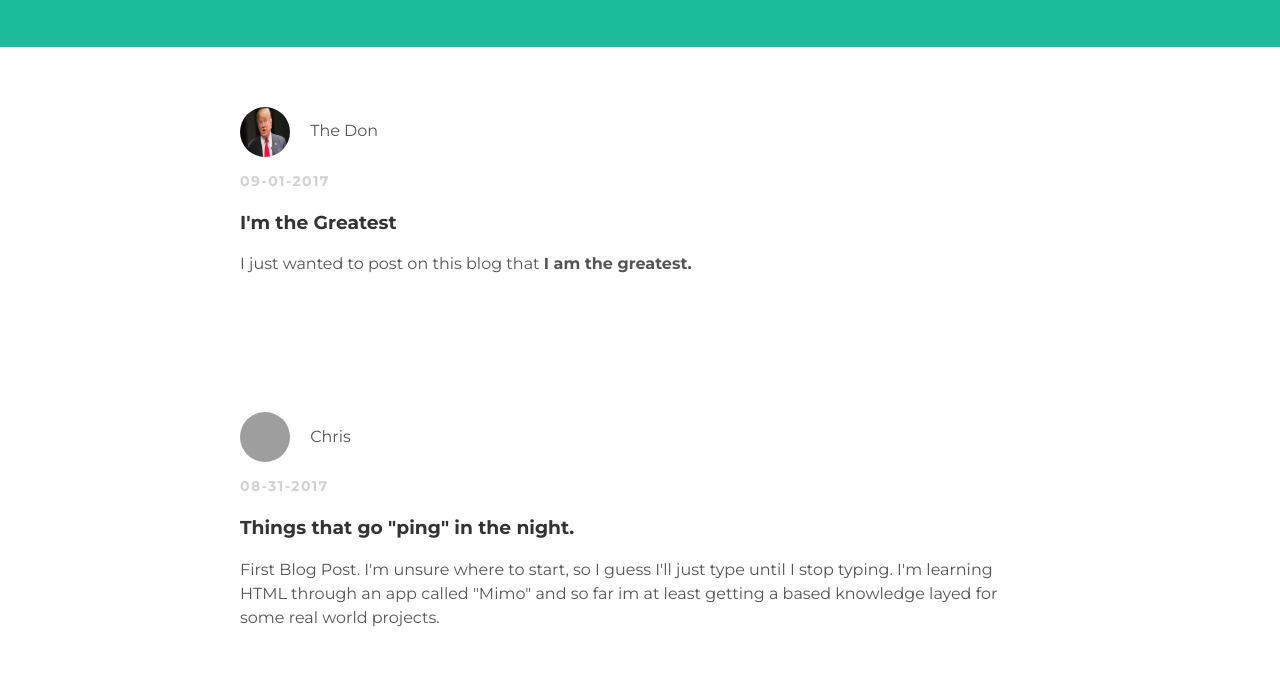
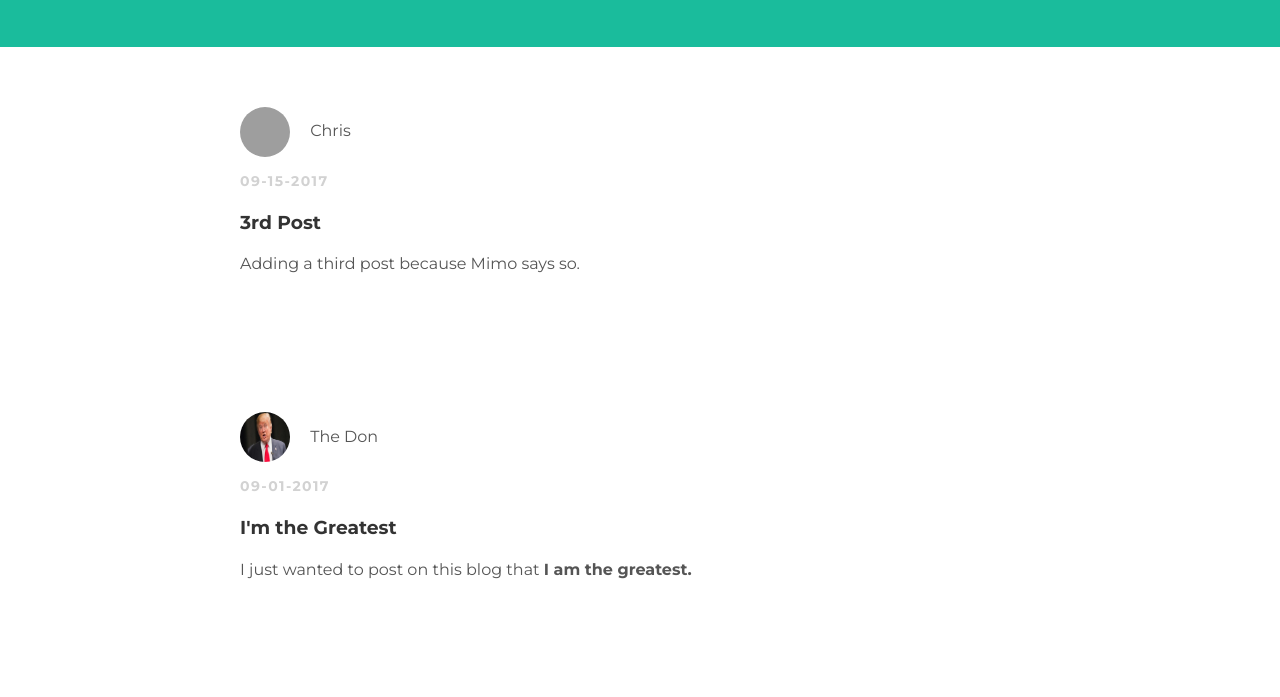
Before and after one commit to CBrammell/Cbrammell.github.io, a plain HTML site: page index.html in a window 1280 px wide. Shown: the part 103-800 px from the top of the page. Drawn offline with Linux system fonts and the light colour scheme; grey boxes are pictures that could not be loaded.

Commit message:
Update index.html

```diff
--- a/index.html
+++ b/index.html
@@ -24,6 +24,18 @@
 
   <div id="content">
     <div class="container">
+
+      <div class="post">
+        <div class="post-author">
+          <img src="me.jpg">
+          <span>Chris</span>
+        </div>
+        <p class="post-date">09-15-2017</p>
+        <h3 class="post-title">3rd Post</h3>
+        <div class="post-content">
+          <p>Adding a third post because Mimo says so.</p>
+        </div>
+      </div>
 
       <div class="post">
         <div class="post-author">
```
